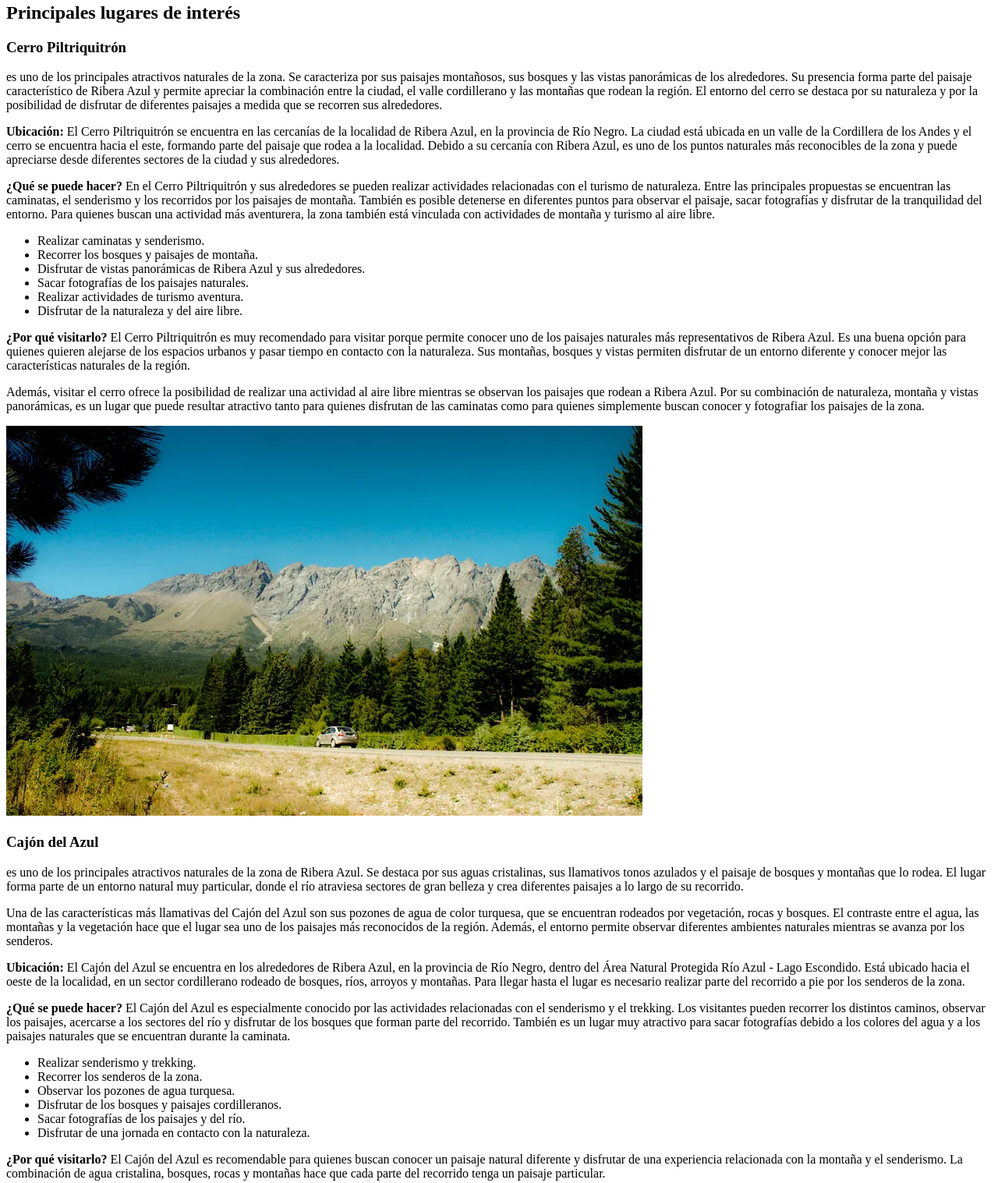
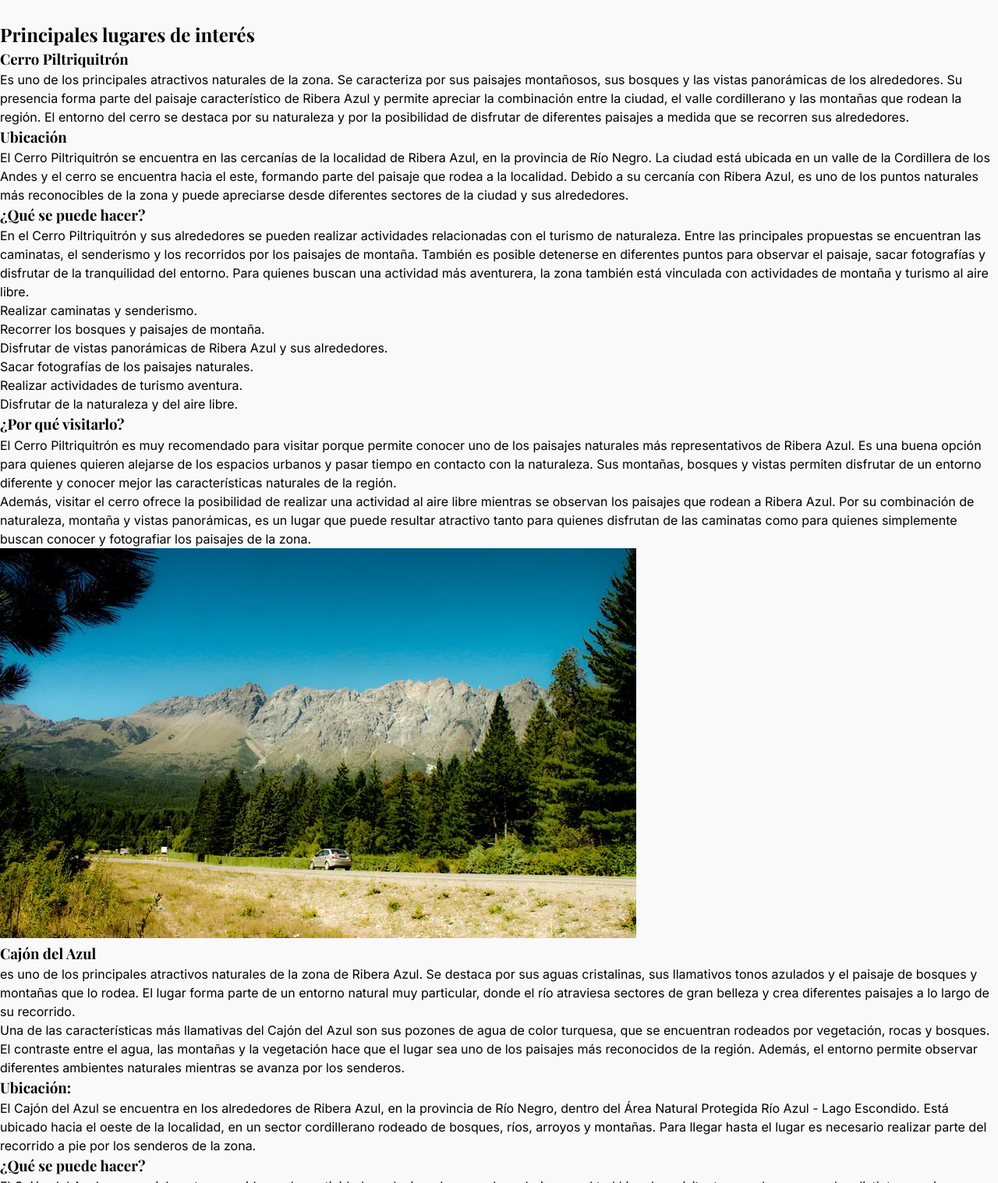
Before and after one commit to matiazhs/Comision_8, a plain HTML site: page lugares.html in a window 1280 px wide. Shown: the part 195-1712 px from the top of the page at 78% size. Drawn offline with nearby package versions, Linux system fonts and the light colour scheme.

Commit message:
Update lugares.html

```diff
--- a/lugares.html
+++ b/lugares.html
@@ -2,20 +2,21 @@
 <html lang="es">
 
 <head>
+
     <meta charset="UTF-8" />
     <meta name="viewport" content="width=device-width, initial-scale=1.0" />
     <title>Ribera Azul — Lugares Turísticos y Atractivos Naturales</title>
+    <link href="https://fonts.googleapis.com/css2?family=Inter:wght@400;500;600&family=Playfair+Display:wght@600;700&display=swap" rel="stylesheet">
     <link rel="icon" href="imagenes/favicon.png" type="image/png" />
+    <link rel="stylesheet" href="style.css">
+
 </head>
 
 <body>
-
     <header>
         <h1>Lugares turísticos de Ribera Azul</h1>
         <hr>
         <strong> Descubre más sobre nuestra hermosa ciudad.</strong>
-    </header>
-
         <nav>
             <ul>
                 <li><a href="index.html">Inicio</a></li>
@@ -23,17 +24,19 @@
                 <li><a href="contacto.html">Contacto</a></li>
             </ul>
         </nav>
+    </header>
+
+
 
     <main>
 
-        <section>
+                <section class="seccion-lugares">
                     <h2>Principales lugares de interés</h2>
 
                         <article>
-                <h3> Cerro Piltriquitrón</h3>
-
+                             <h3>Cerro Piltriquitrón</h3>
                             <p>
-                    es uno de los principales atractivos
+                                Es uno de los principales atractivos
                                 naturales de la zona. Se caracteriza por sus paisajes montañosos, sus bosques
                                 y las vistas panorámicas de los alrededores. Su presencia forma parte del
                                 paisaje característico de Ribera Azul y permite apreciar la combinación entre
@@ -42,8 +45,9 @@
                                 disfrutar de diferentes paisajes a medida que se recorren sus alrededores.
                             </p>
 
+                             <h3>Ubicación</h3>
                             <p>
-                    <strong>Ubicación:</strong> El Cerro Piltriquitrón se encuentra en las
+                                El Cerro Piltriquitrón se encuentra en las
                                 cercanías de la localidad de Ribera Azul, en la provincia de Río Negro.
                                 La ciudad está ubicada en un valle de la Cordillera de los Andes y el
                                 cerro se encuentra hacia el este, formando parte del paisaje que rodea
@@ -51,13 +55,12 @@
                                 naturales más reconocibles de la zona y puede apreciarse desde diferentes
                                 sectores de la ciudad y sus alrededores.
                             </p>
-
+                            <h3>¿Qué se puede hacer?</h3>
                             <p>
-                    <strong>¿Qué se puede hacer?</strong> En el Cerro Piltriquitrón y sus
-                    alrededores se pueden realizar actividades relacionadas con el turismo
-                    de naturaleza. Entre las principales propuestas se encuentran las
-                    caminatas, el senderismo y los recorridos por los paisajes de montaña.
-                    También es posible detenerse en diferentes puntos para observar el
+                                 En el Cerro Piltriquitrón y sus alrededores se pueden realizar actividades
+                                relacionadas con el turismo de naturaleza. Entre las principales propuestas
+                                 se encuentran las caminatas, el senderismo y los recorridos por los paisajes
+                                de montaña. También es posible detenerse en diferentes puntos para observar el
                                 paisaje, sacar fotografías y disfrutar de la tranquilidad del entorno.
                                 Para quienes buscan una actividad más aventurera, la zona también está
                                 vinculada con actividades de montaña y turismo al aire libre.
@@ -70,8 +73,9 @@
                                 <li>Realizar actividades de turismo aventura.</li>
                                 <li>Disfrutar de la naturaleza y del aire libre.</li>
                             </ul>
+                            <h3>¿Por qué visitarlo?</h3>
                             <p>
-                    <strong>¿Por qué visitarlo?</strong> El Cerro Piltriquitrón es muy recomendado
+                                 El Cerro Piltriquitrón es muy recomendado
                                 para visitar porque permite conocer uno de los paisajes naturales más representativos
                                 de Ribera Azul. Es una buena opción para quienes quieren alejarse de los
                                 espacios urbanos y pasar tiempo en contacto con la naturaleza. Sus
@@ -86,9 +90,10 @@
                                 caminatas como para quienes simplemente buscan conocer y fotografiar
                                 los paisajes de la zona.
                             </p>
-                <img src="imagenes/lugares/cerropiltriquitron.jpg" alt="Vista del Cerro Piltriquitrón">
+                            <img src="imagenes/lugares/cerropiltriquitron.jpg" alt="Vista del Cerro Piltriquitrón y sus montañas">
+                         </article>
 
-            </article>
+
                     <article>
                         <h3>Cajón del Azul</h3>
 
@@ -108,8 +113,9 @@
                             reconocidos de la región. Además, el entorno permite observar
                             diferentes ambientes naturales mientras se avanza por los senderos.
                         </p>
+                        <h3>Ubicación:</h3>
                         <p>
-                    <strong>Ubicación:</strong> El Cajón del Azul se encuentra en los
+                            El Cajón del Azul se encuentra en los
                             alrededores de Ribera Azul, en la provincia de Río Negro, dentro del
                             Área Natural Protegida Río Azul - Lago Escondido. Está ubicado hacia
                             el oeste de la localidad, en un sector cordillerano rodeado de
@@ -117,9 +123,9 @@
                             necesario realizar parte del recorrido a pie por los senderos de la
                             zona.
                         </p>
-
+                        <h3>¿Qué se puede hacer?</h3>
                         <p>
-                    <strong>¿Qué se puede hacer?</strong> El Cajón del Azul es especialmente
+                            El Cajón del Azul es especialmente
                             conocido por las actividades relacionadas con el senderismo y el
                             trekking. Los visitantes pueden recorrer los distintos caminos,
                             observar los paisajes, acercarse a los sectores del río y disfrutar
@@ -135,8 +141,9 @@
                             <li>Sacar fotografías de los paisajes y del río.</li>
                             <li>Disfrutar de una jornada en contacto con la naturaleza.</li>
                         </ul>
+                        <h3>¿Por qué visitarlo?</h3>
                         <p>
-                    <strong>¿Por qué visitarlo?</strong> El Cajón del Azul es recomendable
+                            El Cajón del Azul es recomendable
                             para quienes buscan conocer un paisaje natural diferente y disfrutar
                             de una experiencia relacionada con la montaña y el senderismo. La
                             combinación de agua cristalina, bosques, rocas y montañas hace que
@@ -159,9 +166,8 @@
 
                     <article>
                         <h3>Río Azul</h3>
-
                         <p>
-                    <strong>Río Azul</strong> es uno de los atractivos naturales más
+                            es uno de los atractivos naturales más
                             importantes de los alrededores de Ribera Azul. Su nombre se relaciona
                             con el color de sus aguas, que en diferentes sectores pueden presentar
                             tonalidades azules y turquesas. El río atraviesa un entorno rodeado de
@@ -176,9 +182,10 @@
                             La combinación del agua con los bosques y las montañas que rodean la
                             zona crea un ambiente muy atractivo para quienes disfrutan de la
                             naturaleza y de los espacios al aire libre.
-
+                        </p>
+                        <h3>Ubicación:</h3>
                         <p>
-                    <strong>Ubicación:</strong> El Río Azul se encuentra en los alrededores
+                            El Río Azul se encuentra en los alrededores
                             de Ribera Azul, en la provincia de Río Negro. Su recorrido atraviesa
                             diferentes sectores naturales de la región y se encuentra relacionado
                             con el Área Natural Protegida Río Azul - Lago Escondido. Debido a su
@@ -187,7 +194,7 @@
                         </p>
 
                         <p>
-                    <strong>¿Qué se puede hacer?</strong> En los alrededores del Río Azul
+                            En los alrededores del Río Azul
                             se pueden realizar diferentes actividades relacionadas con el turismo
                             y la naturaleza. Es posible recorrer senderos, caminar junto al río,
                             observar el paisaje y disfrutar de los espacios naturales. También
@@ -203,8 +210,9 @@
                             <li>Recorrer los bosques y alrededores.</li>
                             <li>Disfrutar de actividades al aire libre.</li>
                         </ul>
+                        <h3>¿Por qué visitarlo?</h3>
                         <p>
-                    <strong>¿Por qué visitarlo?</strong> El Río Azul es recomendable para
+                            El Río Azul es recomendable para
                             quienes quieren conocer uno de los ambientes naturales más
                             representativos de la zona de Ribera Azul. Su recorrido permite
                             disfrutar de un paisaje en el que se combinan el agua, los bosques
@@ -422,12 +430,8 @@
 
                     </article>
 
-        </section>
-
-
                     <aside>
                         <h2>Recomendación</h2>
-
                         <p>
                             Te recomendamos visitar todos los lugares, para que puedas conocer la diversidad
                             natural de Ribera Azul y disfrutar de sus montañas, bosques, ríos y
@@ -438,6 +442,10 @@
                             la región.
                         </p>
                     </aside>
+                </section>
+
+
+
 
     </main>
 
```
Lines whose indentation alone changed are shown as unchanged.
